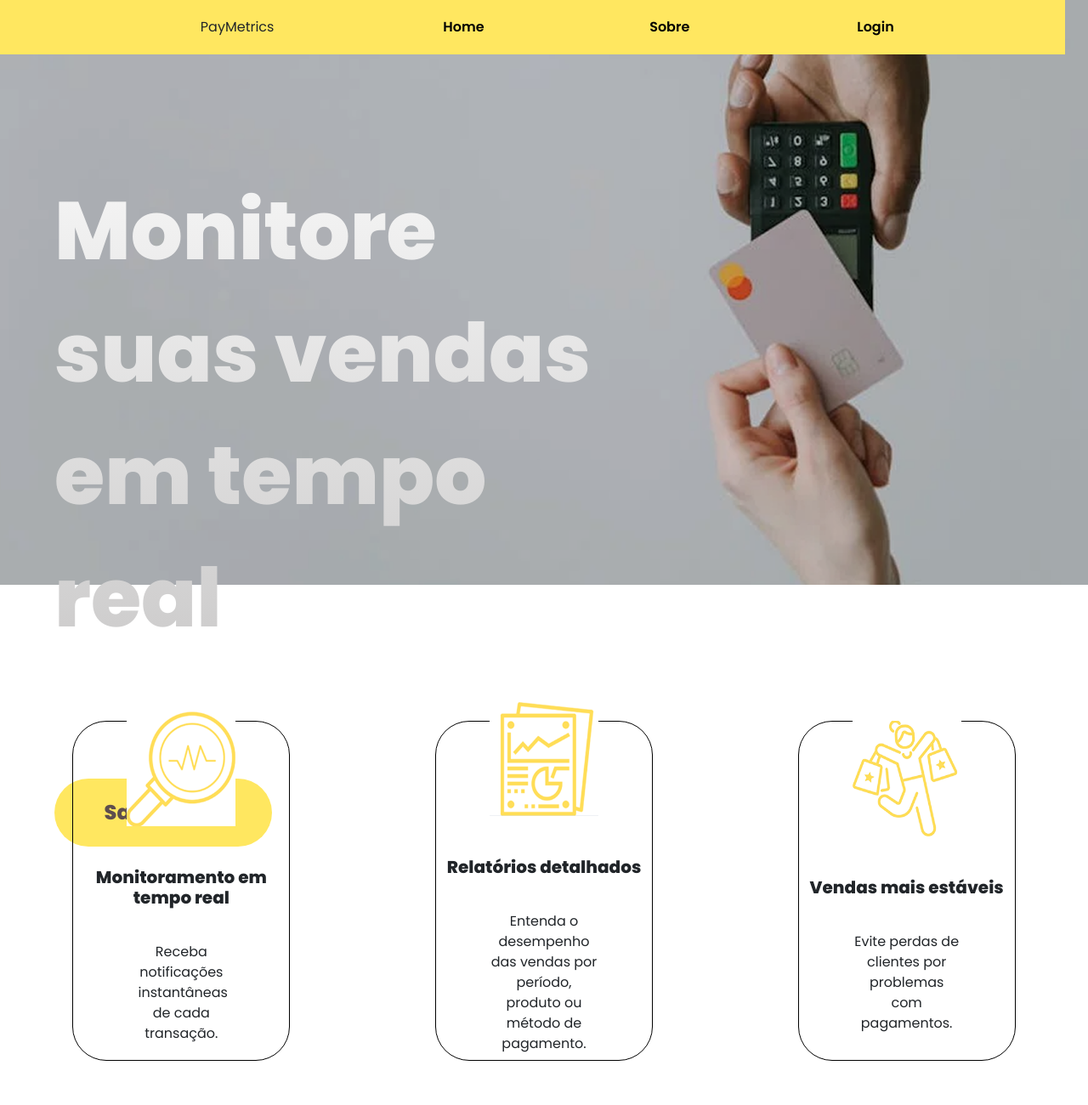
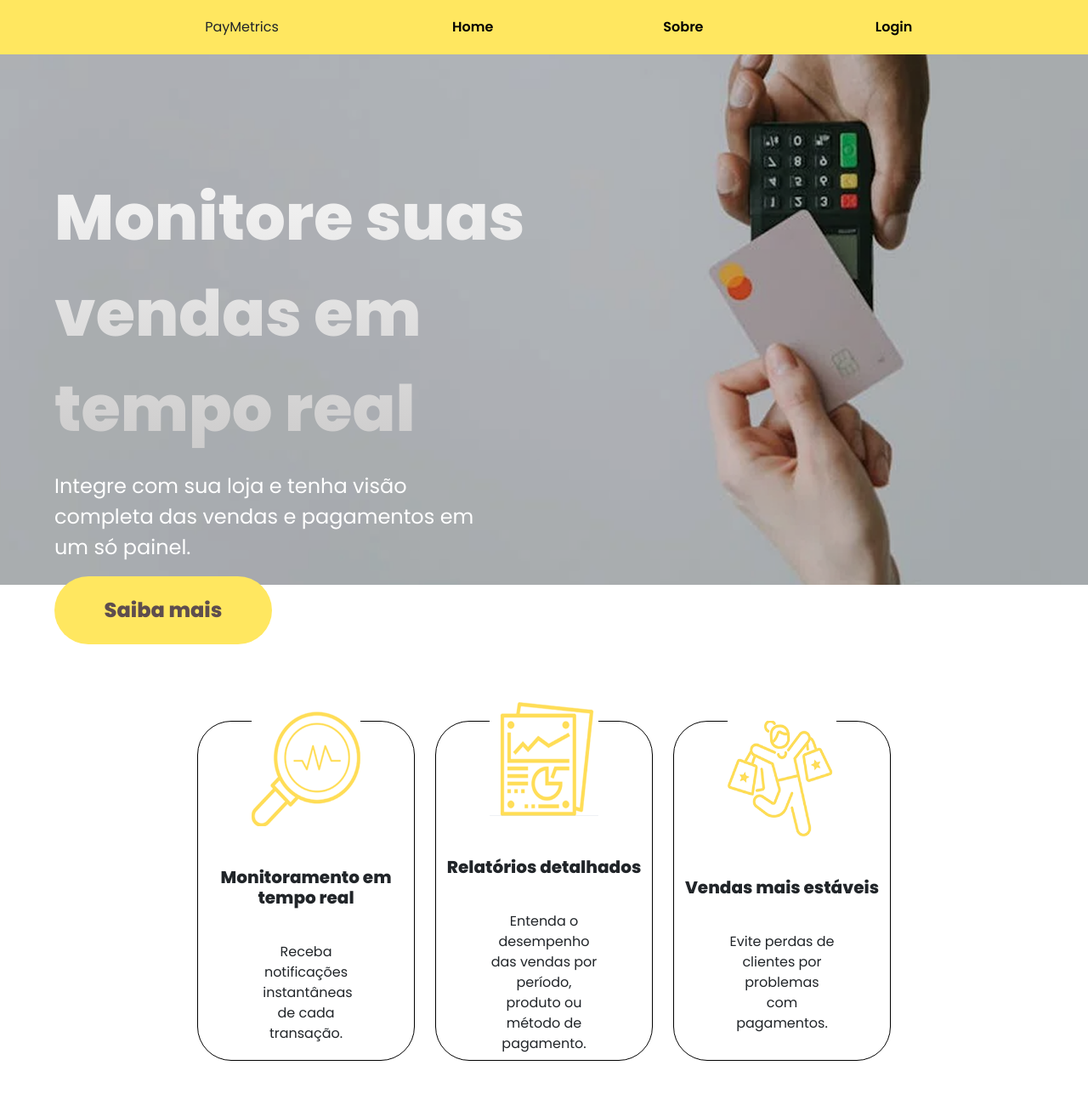
Before and after one commit to FernandaHenckel/Grupo-10, a website: page public/index.html in a window 1280 px wide. Shown: the top 1300 px of the page at 85% size. Drawn offline with nearby package versions, Linux system fonts and the light colour scheme.

Commit message:
fonte banner responsiva

```diff
--- a/public/css/index.css
+++ b/public/css/index.css
@@ -1,4 +1,5 @@
 @import url('https://fonts.googleapis.com/css2?family=Poppins:ital,wght@0,100;0,200;0,300;0,400;0,500;0,600;0,700;0,800;0,900;1,100;1,200;1,300;1,400;1,500;1,600;1,700;1,800;1,900&display=swap');
+@import "bootstrap/dist/css/bootstrap.min.css";
 
 * {
     margin: 0;
@@ -7,7 +8,7 @@
 
 /* NAV-BAR */
 #nav {
-    width: 97.9%;
+    width: 100%;
     height: 8vh;
 
     display: flex;
@@ -68,6 +69,26 @@
 
     color: white;
     font-size: 24px;
+}
+@media (max-width: 1920px) {
+    .banner .title {
+        font-size: 85px;
+    }
+}
+@media (max-width: 1680px) {
+    .banner .title {
+        font-size: 70px;
+    }
+}
+@media (max-width: 1600px) {
+    .banner .title {
+        font-size: 64px;
+    }
+}
+@media (max-width: 1440px){
+    .banner .title {
+        font-size: 75px;
+    }
 }
 .banner .saiba-mais button{
     position: relative;
--- a/public/css/login.css
+++ b/public/css/login.css
@@ -1,4 +1,6 @@
 @import url('https://fonts.googleapis.com/css2?family=Poppins:ital,wght@0,100;0,200;0,300;0,400;0,500;0,600;0,700;0,800;0,900;1,100;1,200;1,300;1,400;1,500;1,600;1,700;1,800;1,900&display=swap');
+@import "bootstrap/dist/css/bootstrap.min.css";
+
 
 * {
     margin: 0;
--- a/public/index.html
+++ b/public/index.html
@@ -36,17 +36,25 @@
             </div>
         </div>
         <div class="conteiner-box">
+            <div class="row">
+                <div class="col-md-4">
                     <div class="box1"><img src="assets/icons/monitoramento.png" alt="">
                         <h2>Monitoramento em tempo real</h2>
                         <p>Receba notificações instantâneas de cada transação.</p>
                     </div>
+                </div>
+                <div class="col-md-4">
                     <div class="box2"><img src="assets/icons/metricas.png" alt="">
                         <h2>Relatórios detalhados</h2>
                         <p>Entenda o desempenho das vendas por período, produto ou método de pagamento.</p>
                     </div>
+                </div>
+                <div class="col-md-4">
                     <div class="box3"><img src="assets/icons/vendas.png" alt="">
                         <h2>Vendas mais estáveis</h2>
                         <p>Evite perdas de clientes por problemas com pagamentos.</p>
+                    </div>
+                </div>
             </div>
         </div>
         <div class="como-funciona">
```
Also changed, not shown: public/login.html (+9 -3 lines). Lines whose indentation alone changed are shown as unchanged.
